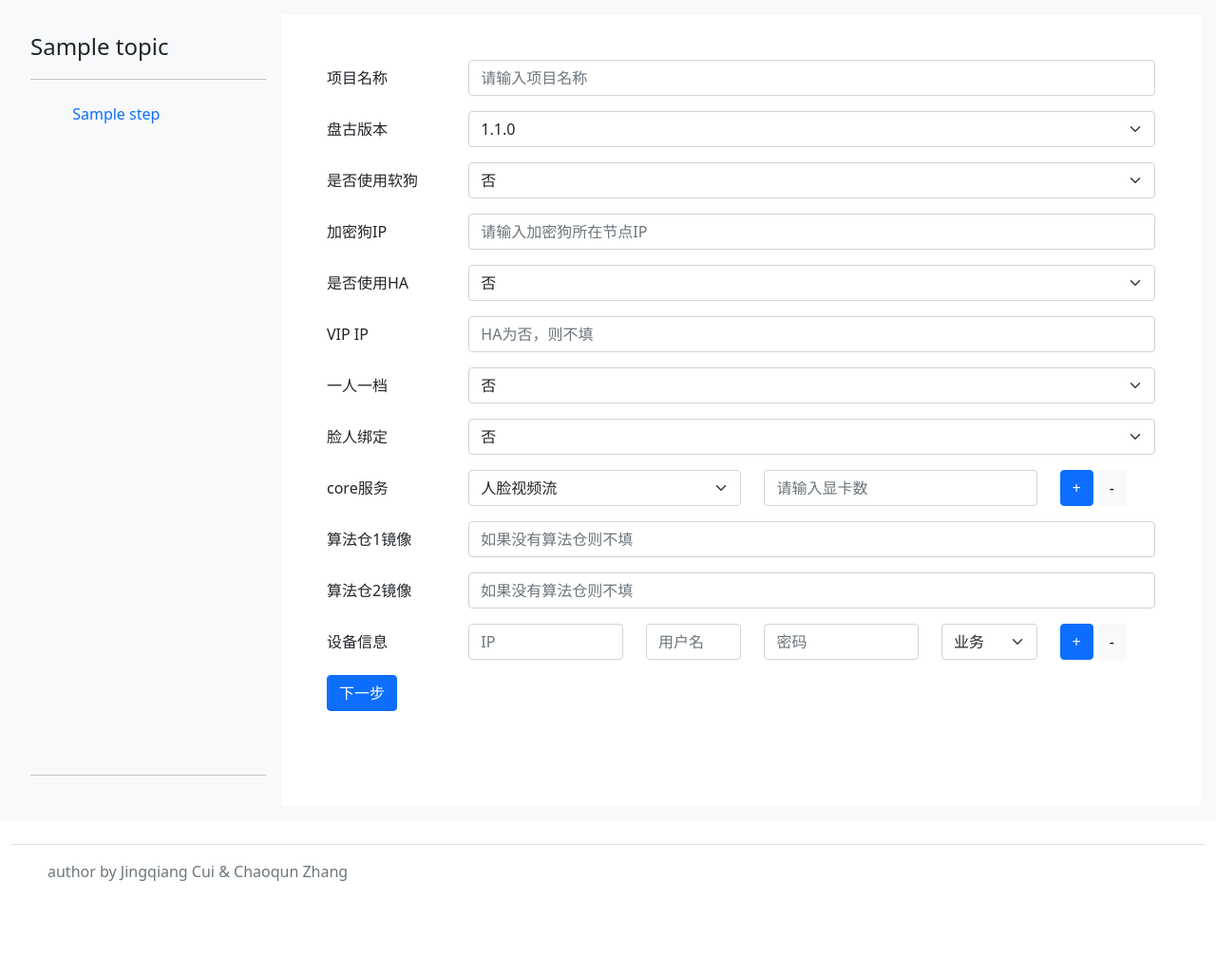
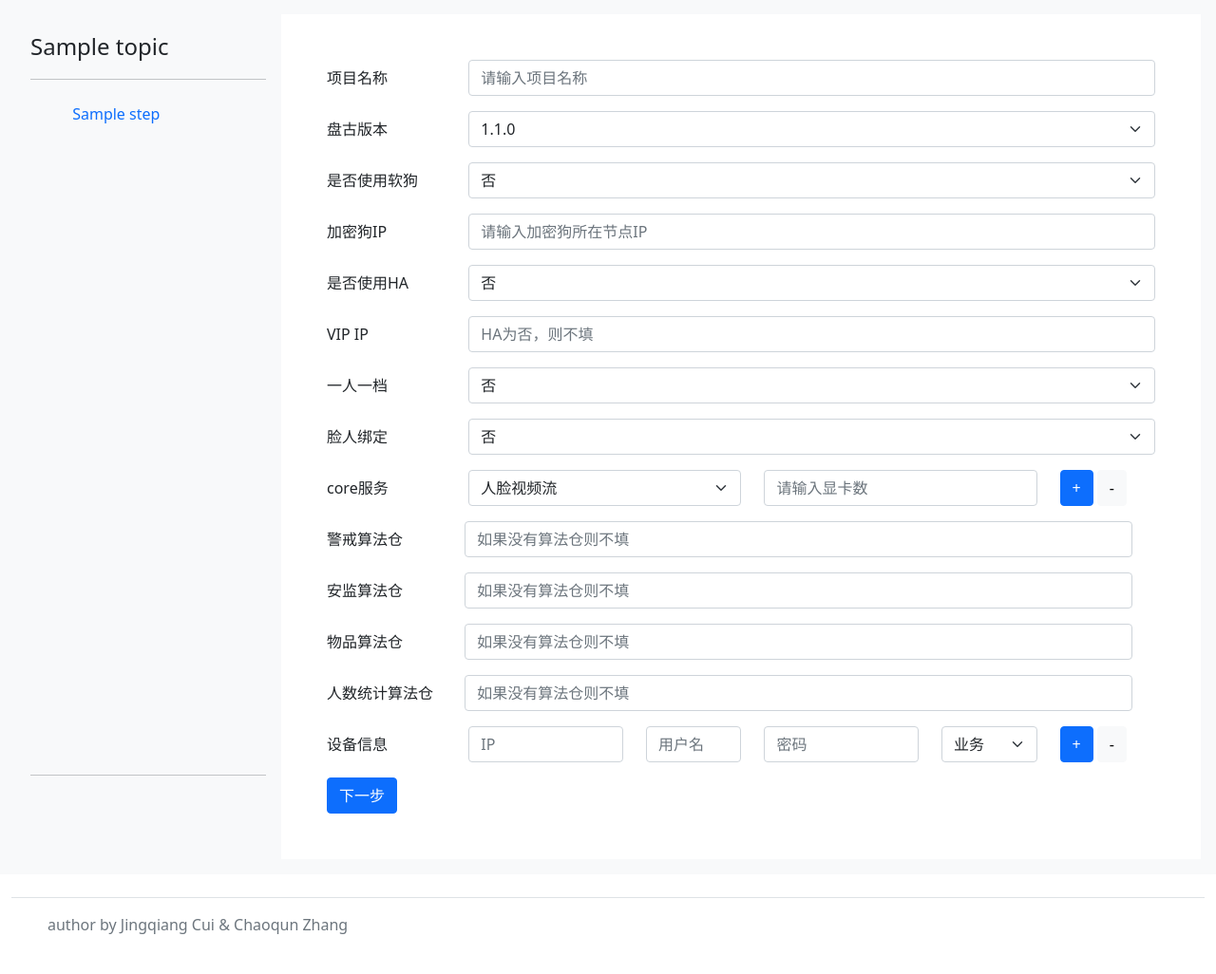
Before and after one commit to Suprock/test04, a Python web app: template templates/proj_info.html in a window 1280 px wide. Shown: the part 73-1099 px from the top of the page at 95% size. Before the commit the page ends 1001 px from the top, so only its background shows below. Run offline with Jinja, Linux system fonts and the light colour scheme; the template is opened without the code that fills it: most values are stand-ins (such as "Sample title", 1, 10 or a date in 2020).

Commit message:
更新110版本对于各算法仓配置镜像内容

```diff
--- a/templates/proj_info.html
+++ b/templates/proj_info.html
@@ -94,13 +94,15 @@
         <div class="col-10" id="core_services">
             <div class="row">
                 <div class="col-5">
-                    <select name="core_service_1" id="core_service_1" class="form-select">
+                    <select name="core_service_1" id="core_service_1" class="form-select" onchange="check_core_service(this)">
                         <option value="1">人脸视频流</option>
                         <option value="2">人脸抓拍流</option>
                         <option value="3">结构化视频流</option>
                         <option value="4">结构化抓拍流</option>
-                        <option value="5">算法仓1</option>
-                        <option value="6">算法仓2</option>
+                        <option value="5">警戒算法仓</option>
+                        <option value="6">安监算法仓</option>
+                        <option value="8">物品算法仓</option>
+                        <option value="9">人数统计算法仓</option>
                         <option value="7">archer</option>
                     </select>
                 </div>
@@ -114,16 +116,30 @@
             </div>
         </div>
     </div>
-    <div class="mb-3 row justify-content-left">
-        <label class="form-label col-form-label col-2">算法仓1镜像</label>
-        <div class="col-10">
-            <input class="form-control" type="text" name="algowarehouse1" id="algowarehouse1" placeholder="如果没有算法仓则不填">
+    <div class="mb-3 row justify-content-left" id="algowarehouse_imgs">
+        <div class="row">
+            <label class="form-label col-form-label col-2">警戒算法仓</label>
+            <div class="col-10">
+                <input class="form-control" type="text" name="algowarehouseA" id="algowarehouseA" placeholder="如果没有算法仓则不填">
+            </div>
         </div>
-    </div>
-    <div class="mb-3 row justify-content-left">
-        <label class="form-label col-form-label col-2">算法仓2镜像</label>
-        <div class="col-10">
-            <input class="form-control" type="text" name="algowarehouse2" id="algowarehouse2" placeholder="如果没有算法仓则不填">
+        <div class="row mt-3">
+            <label class="form-label col-form-label col-2">安监算法仓</label>
+            <div class="col-10">
+                <input class="form-control" type="text" name="algowarehouseB" id="algowarehouseB" placeholder="如果没有算法仓则不填">
+            </div>
+        </div>
+        <div class="row mt-3">
+            <label class="form-label col-form-label col-2">物品算法仓</label>
+            <div class="col-10">
+                <input class="form-control" type="text" name="algowarehouseC" id="algowarehouseC" placeholder="如果没有算法仓则不填">
+            </div>
+        </div>
+        <div class="row mt-3">
+            <label class="form-label col-form-label col-2">人数统计算法仓</label>
+            <div class="col-10">
+                <input class="form-control" type="text" name="algowarehouseD" id="algowarehouseD" placeholder="如果没有算法仓则不填">
+            </div>
         </div>
     </div>
     <div class="mb-3 row justify-content-left">
@@ -165,7 +181,7 @@ function add_row(obj)
     var tb = obj.parentNode.parentNode.parentNode;
     var id = tb.childNodes.length-1;
     var row = document.createElement("div");
-    row.className = "row"
+    row.className = "row mt-3"
     row.innerHTML = '<div class="col-md-3">\
                     <input type="text" class="form-control" name="IP_'+ id +'" placeholder="IP">\
                 </div>\
@@ -193,15 +209,17 @@ function add_core_server_row(obj)
     var tb = obj.parentNode.parentNode.parentNode;
     var id = tb.childNodes.length-1;
     var row = document.createElement("div");
-    row.className = "row"
+    row.className = "row mt-3"
     row.innerHTML = '<div class="col-5">\
-                    <select name="core_service_'+ id +'" id="core_service_'+ id +'" class="form-select">\
+                    <select name="core_service_'+ id +'" id="core_service_'+ id +'" class="form-select" onchange="check_core_service(this)>\
                         <option value="1">人脸视频流</option>\
                         <option value="2">人脸抓拍流</option>\
                         <option value="3">结构化视频流</option>\
                         <option value="4">结构化抓拍流</option>\
-                        <option value="5">算法仓1</option>\
-                        <option value="6">算法仓2</option>\
+                        <option value="5">警戒算法仓</option>\
+                        <option value="6">安监算法仓</option>\
+                        <option value="8">物品算法仓</option>\
+                        <option value="9">人数统计算法仓</option>\
                         <option value="7">archer</option>\
                     </select>\
                 </div>\
@@ -213,6 +231,12 @@ function add_core_server_row(obj)
                     <button class="btn btn-light" type="button" onclick="sub_core_server_row(this)">-</button>\
                 </div>'
     tb.appendChild(row);
+}
+
+// 第一个版本不实现动态页面调整
+function check_core_service(obj)
+{
+
 }
 
 function sub_row(obj)
@@ -256,8 +280,10 @@ function from_submit(obj)
     }
     var is_profile = document.getElementById("is_profile").value;
     var is_face_body = document.getElementById("is_face_body").value;
-    var algowarehouse1 = document.getElementById("algowarehouse1").value;
-    var algowarehouse2 = document.getElementById("algowarehouse2").value;
+    var algowarehouseA = document.getElementById("algowarehouseA").value;
+    var algowarehouseB = document.getElementById("algowarehouseB").value;
+    var algowarehouseC = document.getElementById("algowarehouseC").value;
+    var algowarehouseD = document.getElementById("algowarehouseD").value;
     var arr_service_info = [];
     var childs = document.getElementById("core_services").children;
     for(var i=0; i < childs.length; i++)
@@ -271,14 +297,24 @@ function from_submit(obj)
             alert("请填写服务所占显卡数目！");
             return;
         }
-        if(node_service_info[0].firstElementChild.value == "5" && algowarehouse1 == "")
+        if(node_service_info[0].firstElementChild.value == "5" && algowarehouseA == "")
         {
-            alert("请填写algowarehouse1的镜像名称！");
+            alert("请填写警戒算法仓的镜像名称！");
             return;
         }
-        if(node_service_info[0].firstElementChild.value == "6" && algowarehouse2 == "")
+        if(node_service_info[0].firstElementChild.value == "6" && algowarehouseB == "")
         {
-            alert("请填写algowarehouse2的镜像名称！");
+            alert("请填写安监算法仓的镜像名称！");
+            return;
+        }
+        if(node_service_info[0].firstElementChild.value == "8" && algowarehouseC == "")
+        {
+            alert("请填写物品算法仓的镜像名称！");
+            return;
+        }
+        if(node_service_info[0].firstElementChild.value == "9" && algowarehouseD == "")
+        {
+            alert("请填写人数统计算法仓的镜像名称！");
             return;
         }
         console.log(node_service_info[1].innerHTML)
@@ -315,7 +351,7 @@ function from_submit(obj)
         }
     }
     var dict = {"proj_name": proj_name, "pangu_version":pangu_version, "is_HA":is_HA, "VIP_ip":VIP_ip, "is_soft":is_soft, "dongle_ip":dongle_ip, "is_profilo":is_profile,"is_face_body":is_face_body,
-"algowarehouse1":algowarehouse1, "algowarehouse2":algowarehouse2, "arr_service_info":arr_service_info, "arr_devices_info":arr_devices_info};
+"algowarehouseA":algowarehouseAA, "algowarehouseB":algowarehouseB, "algowarehouseC":algowarehouseC, "algowarehouseD":algowarehouseD,"arr_service_info":arr_service_info, "arr_devices_info":arr_devices_info};
     var json_dict = JSON.stringify(dict);
     console.log(json_dict)
 
```
Also changed, not shown: app.py (+9 -5 lines).
